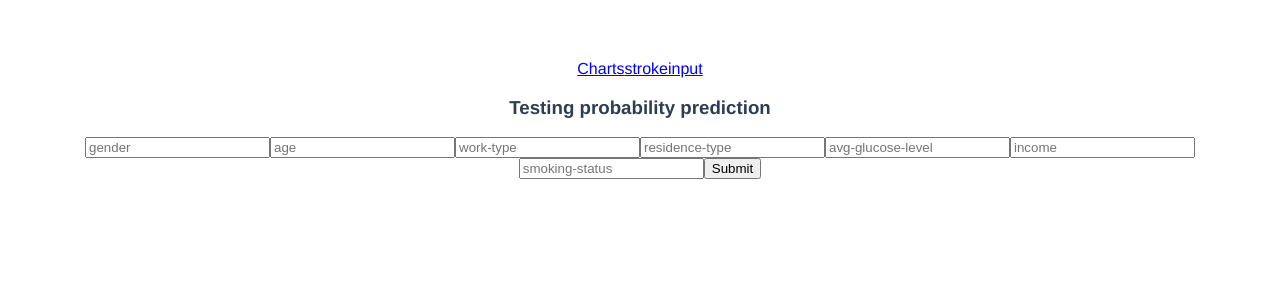
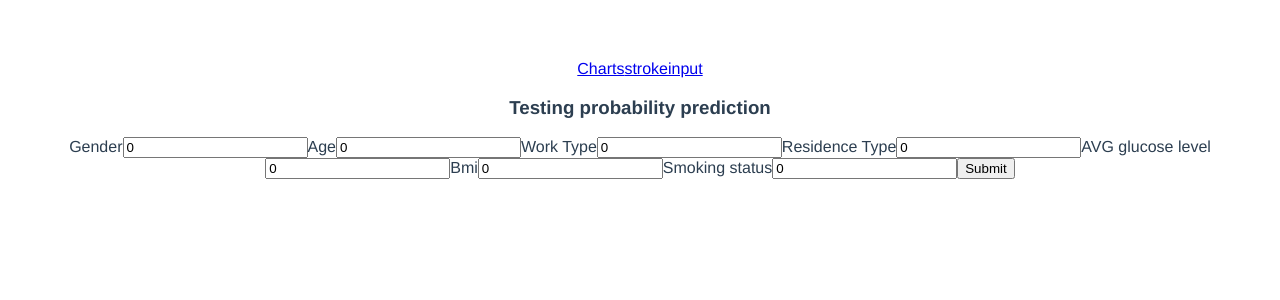
Before and after one commit to konradpersson/prone2stroke, a Vue app in the folder frontend/: page /strokeinput in a window 1280 px wide. Shown: the top 300 px of the page. Built offline with nearby package versions, Linux system fonts and the light colour scheme; no server answers.

Commit message:
Connected front-end with backend and AI
Sorry about the bad commit

```diff
--- a/frontend/src/components/Prediction.vue
+++ b/frontend/src/components/Prediction.vue
@@ -1,12 +1,19 @@
 <template>
     <form @submit.prevent="predict">
         <h3>Testing probability prediction</h3>
+        <label for="gender">Gender</label>
         <input v-model="gender" type="text" placeholder="gender"/>
+        <label for="age">Age</label>
         <input v-model="age" type="text" placeholder="age"/>
+        <label for="work_type">Work Type</label>
         <input v-model="work_type" type="text" placeholder="work-type"/>
+        <label for="residence_type">Residence Type</label>
         <input v-model="residence_type" type="text" placeholder="residence-type"/>
+        <label for="avg_glucose_level">AVG glucose level</label>
         <input v-model="avg_glucose_level" type="text" placeholder="avg-glucose-level"/>
-        <input v-model="bmi" type="text" placeholder="income"/>
+        <label for="bmi">Bmi</label>
+        <input v-model="bmi" type="text" placeholder="bmi"/>
+        <label for="smoking_status">Smoking status</label>
         <input v-model="smoking_status" type="text" placeholder="smoking-status"/>
         <button>Submit</button>
     </form>
@@ -16,14 +23,13 @@
 export default {
     data() {
         return {
-            gender: '',
-            age: '',
-            work_type: '',
-            residence_type: '',
-            avg_glucose_level: '',
-            bmi: '',
-            smoking_status: ''
-
+            gender: 0,
+            age: 0,
+            work_type: 0,
+            residence_type: 0,
+            avg_glucose_level: 0,
+            bmi: 0,
+            smoking_status: 0
         }
     },
     methods: {
@@ -52,16 +58,6 @@ export default {
         }
     },
     created() {
-        console.log("Prediction Component Created")
-        this.predict({
-            gender: 1,
-            age: 72,
-            work_type: 1,
-            residence_type: 1,
-            avg_glucose_level: 1,
-            bmi: 32,
-            smoking_status: 1
-            })
     }
 }
 </script>
--- a/frontend/src/store.js
+++ b/frontend/src/store.js
@@ -4,7 +4,7 @@ import { createStore } from 'vuex'
 // this.$store.state.prediction
 const state = {
     prediction: {
-        willClick: false,
+        willGetStroke: false,
         probability: 0
     }
 }
```
Also changed, not shown: 2 other files (tests, documents, lock files or other folders).
